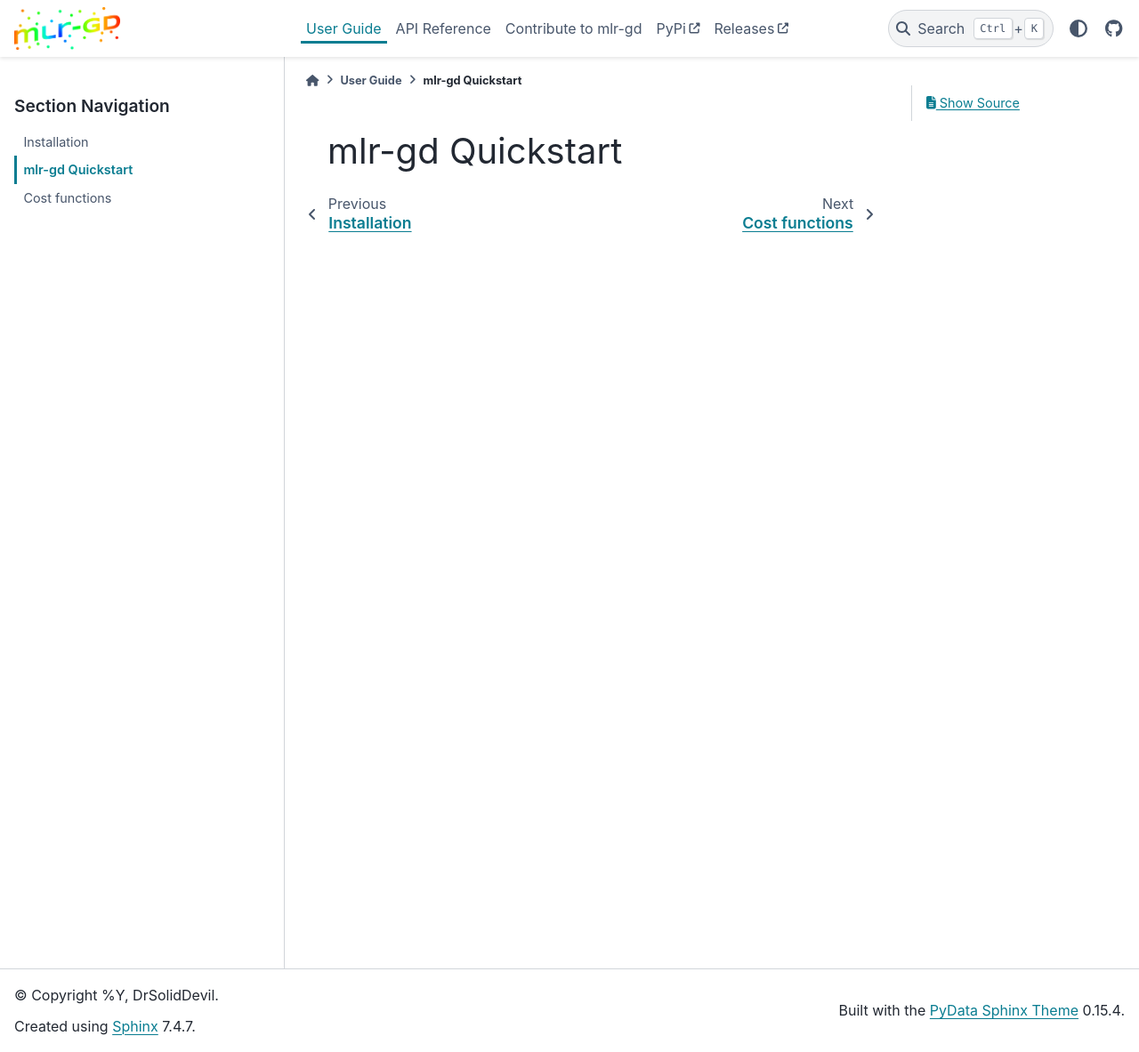
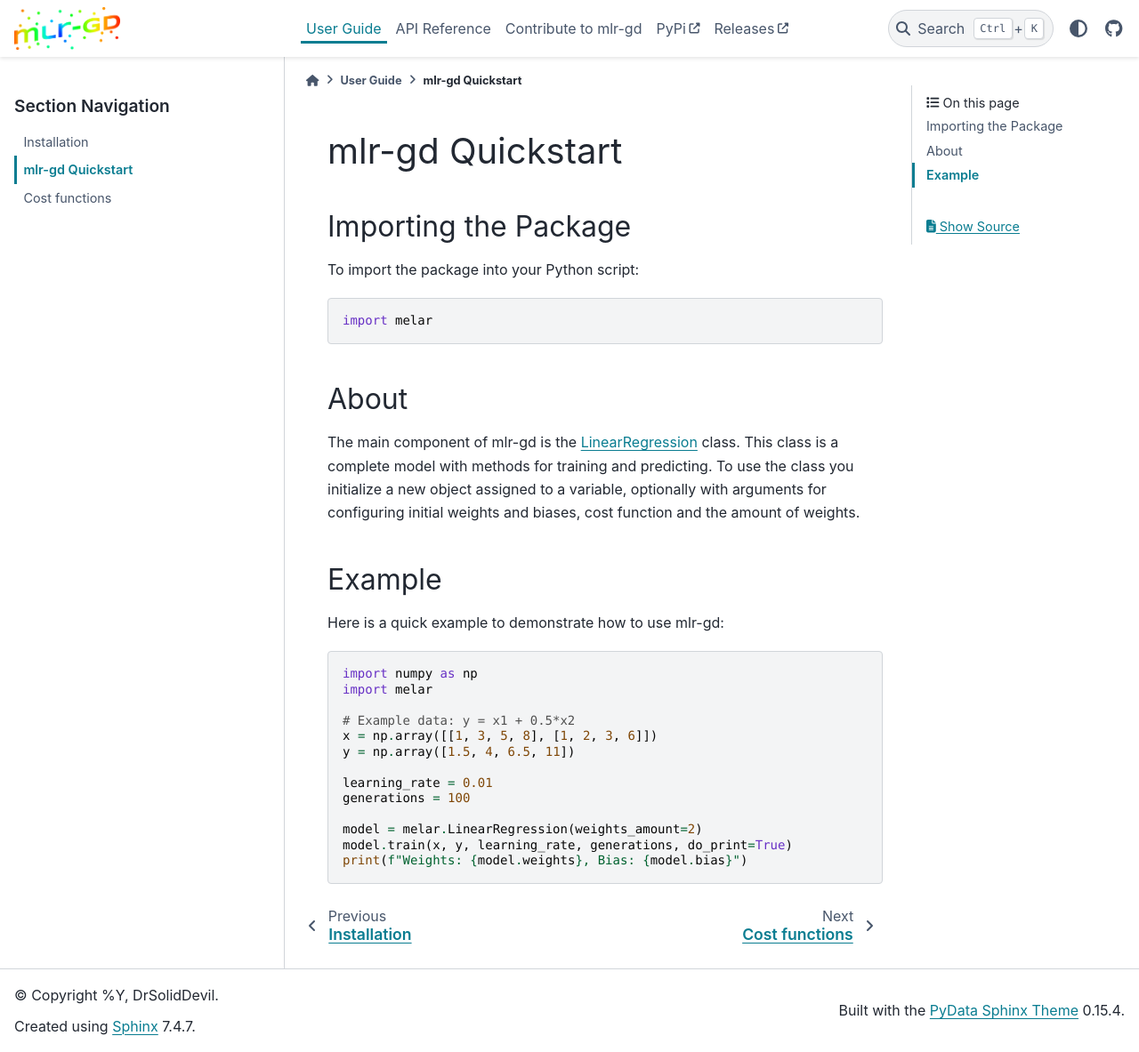
Before and after one commit to DrSolidDevil/mlr-gd, a Sphinx documentation site: the page built from docs/user-guide/quickstart.rst, in a window 1280 px wide and 1183 px high. Shown: the whole window at 89% size. Built offline with Sphinx 7.4.7 and the PyData theme 0.15.4, drawn with Linux system fonts in a browser that asks for light colours.

Commit message:
added content

```diff
--- a/docs/user-guide/quickstart.rst
+++ b/docs/user-guide/quickstart.rst
@@ -1,2 +1,40 @@
 mlr-gd Quickstart
-================
+=================
+
+Importing the Package
+^^^^^^^^^^^^^^^^^^^^^
+
+To import the package into your Python script:
+
+.. code-block:: python
+
+    import melar
+
+
+About
+^^^^^
+
+The main component of mlr-gd is the :ref:`LinearRegression<linregmodule>` class. This class is a complete model with methods for training and predicting.
+To use the class you initialize a new object assigned to a variable, optionally with arguments for configuring initial weights and biases, cost function and the amount of weights.
+
+
+Example
+^^^^^^^
+
+Here is a quick example to demonstrate how to use mlr-gd:
+
+.. code-block:: python
+
+    import numpy as np
+    import melar
+
+    # Example data: y = x1 + 0.5*x2
+    x = np.array([[1, 3, 5, 8], [1, 2, 3, 6]])
+    y = np.array([1.5, 4, 6.5, 11])
+
+    learning_rate = 0.01
+    generations = 100
+
+    model = melar.LinearRegression(weights_amount=2)
+    model.train(x, y, learning_rate, generations, do_print=True)
+    print(f"Weights: {model.weights}, Bias: {model.bias}")
```
